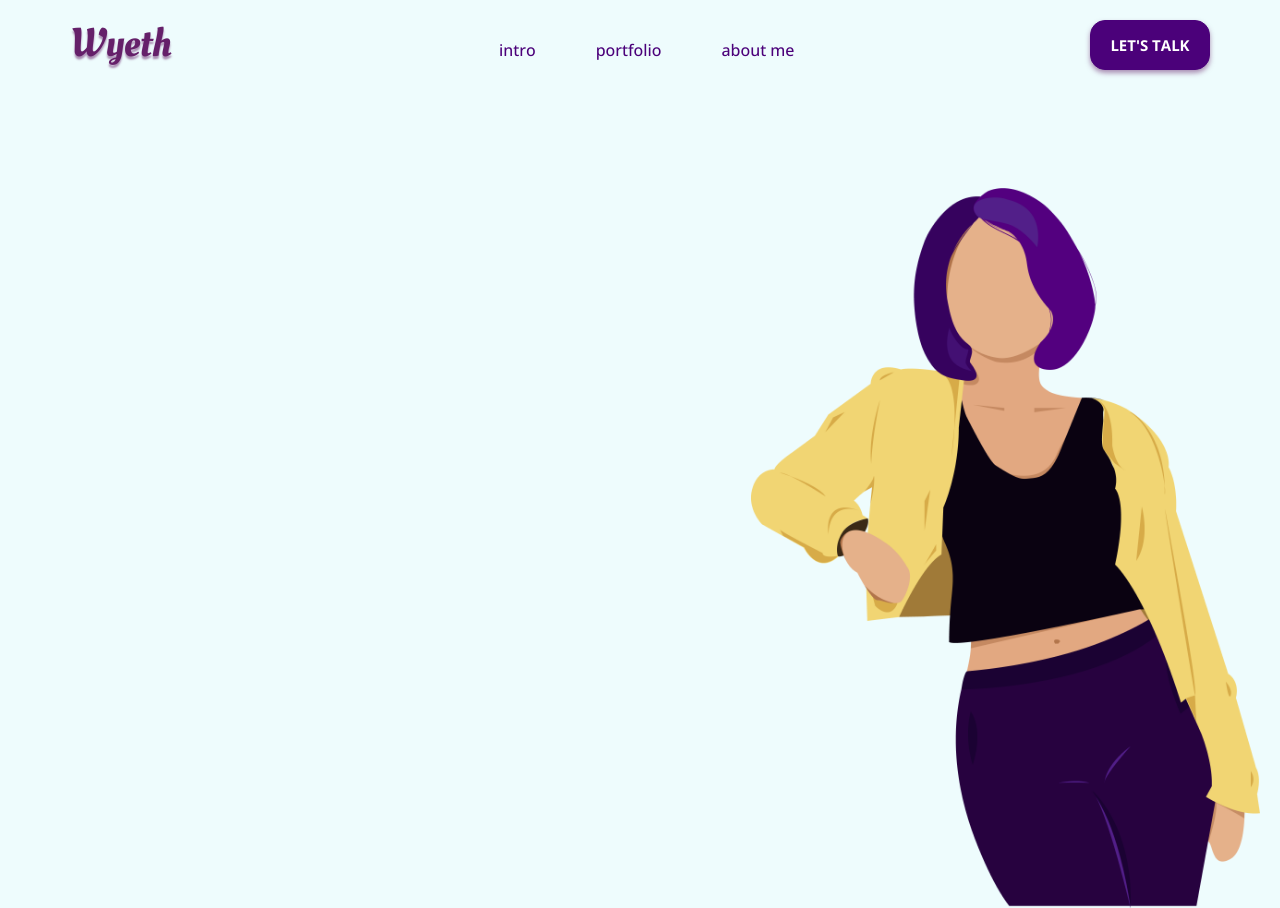
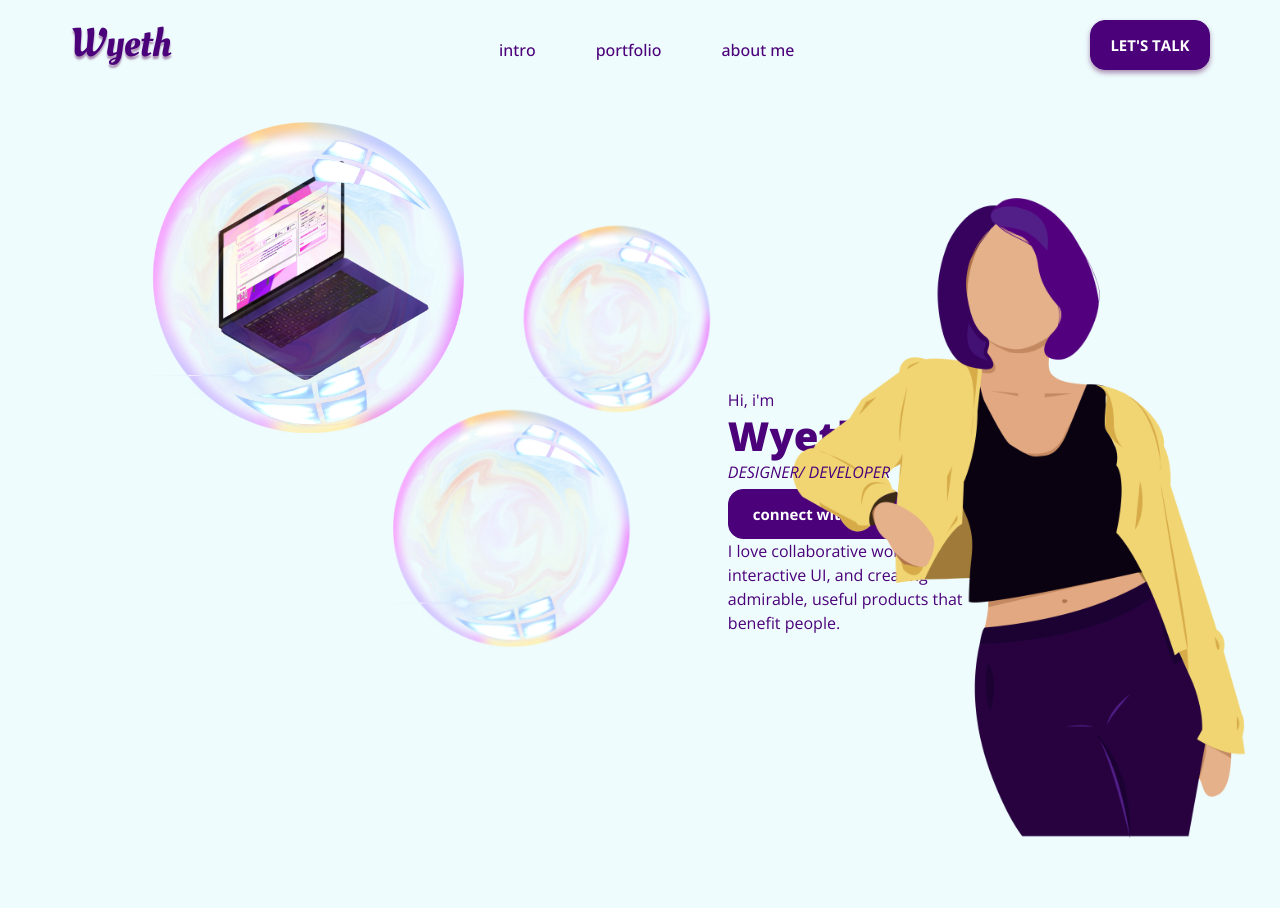
Before and after one commit to danawyeth/wyeth-balbin, a React (Create React App) app: page / in a window 1280 px wide. Built offline with nearby package versions, Linux system fonts and the light colour scheme.

Commit message:
Some progress on the intro.jsx. Bubbles are animated. And fixed locations of bubbles. To add: bg bubble image, hover connect with me buttton with socials and also 2 bubbles has no pics yet. I dunno if i forgot somet-- oh yes, the hover bubble for the bubble titles. tommorow.

```diff
--- a/src/App.js
+++ b/src/App.js
@@ -8,8 +8,10 @@ import Intro from './components/Intro';
 function App() {
   return (
     <>
+    <div className="main">
       <Header/>
       <Intro/>
+      </div>
     </>
   );
 }
--- a/src/components/Header.jsx
+++ b/src/components/Header.jsx
@@ -14,7 +14,7 @@ const Header = () => {
                       <li><Link to="/about-me">about me</Link></li>
                   </ul>
               </div>
-              <button type="button" class="btn">LET'S TALK</button>
+              <button type="button" className="btn">LET'S TALK</button>
           </div>
       </header>
     </>
--- a/src/components/Intro.jsx
+++ b/src/components/Intro.jsx
@@ -1,11 +1,48 @@
-import React from 'react'
+import React from "react";
 
 const Intro = () => {
-    return (
-        <div className="intro">
-            <img className="wyeth" src="./wyeth.png" alt="" />
+  const data = [
+    {
+      intro: "Hi, i'm",
+      name: "Wyeth",
+      craft: "DESIGNER/ DEVELOPER",
+      desc: "I love collaborative work, interactive UI, and creating admirable, useful products that benefit people.",
+    },
+  ];
+  return (
+    <>
+      <div className="intro flex">
+        <div className="leftIntro">
+          <div className="flex">
+            <img className="webBubble" src="laptopBubble.png" alt="" />
+            <img className="uiBubble" src="bubble.png" alt="" />
+            <img className="tdBubble" src="bubble.png" alt="" />
+          </div>
         </div>
-    )
-}
+        <div className="rightIntro">
+          <div className="introText">
+            {data.map((data) => {
+              return (
+                <>
+                  <p className="hi">{data.intro}</p>
+                  <h1 className="name">{data.name}</h1>
+                  <p className="craft">{data.craft}</p>
+                  <button type="button" className="btn">
+                    connect with me
+                  </button>
+                  <div className="long-text">
+                    <p>{data.desc}</p>
+                  </div>
+                </>
+              );
+            })}
+          </div>
 
-export default Intro
+          <img className="wyethPng" src="./wyeth.png" alt="" />
+        </div>
+      </div>
+    </>
+  );
+};
+
+export default Intro;
--- a/src/styles/app.scss
+++ b/src/styles/app.scss
@@ -6,12 +6,15 @@ $dark-primary: #4B017A;
 $dark-primary-lighten: rgba(101, 32, 106, 0.5);
 
 * {
-  background-color: $light;
   padding: 0;
   margin: 0;
   box-sizing: border-box;
   color: $dark-primary;
   font-family: 'Open Sans', sans-serif;
+}
+
+.main {
+  background-color: $light;
 }
 
 .header {
@@ -25,7 +28,7 @@ $dark-primary-lighten: rgba(101, 32, 106, 0.5);
     h1 {
       font-family: "Oleo Script", cursive;
       text-shadow: 0 3px 2px $dark-primary-lighten;
-      color: #65206A;
+      color: d$dark-primary;
     }
     ul {
       list-style: none;
@@ -64,13 +67,133 @@ $dark-primary-lighten: rgba(101, 32, 106, 0.5);
     }
   }
 }
+
 .intro {
     height: 100vh;
+    display: flex;
+    margin-top: 10px;
+    //flex-wrap: wrap;
+    //flex-shrink: 0;
+    //background: transparent;
 
-    .wyeth {
-        margin-top: 90px;
-        margin-right: 20px;
-        height: 90%;
-        float: right;
+
+    .leftIntro{
+        width: 58%;
+        position: relative;
+
+
+        .flex {
+            margin-top: -20px;
+            position: inherit;
+            overflow: hidden;
+            display: flex;
+            flex-flow: row wrap;
+            align-items: center;
+
+
+            .webBubble {
+                width: 50%;
+                height: 50%;
+                margin-left: 120px;
+                animation: animate 10s ease-in-out infinite;
+
+                @keyframes animate {
+                    0%, 100%
+                      {
+                        transform: translateY(-10px);
+                      }
+                    50%
+                      {
+                        transform: translateY(10px);
+                      }
+                    }
+
+            }
+            .uiBubble {
+                width: 30%;
+                height: 30%;
+                margin-left: 20px;
+                margin-top: 80px;
+                animation: animate 11s ease-in-out infinite;
+
+                @keyframes animate {
+                    0%, 100%
+                      {
+                        transform: translateY(-10px);
+                      }
+                    50%
+                      {
+                        transform: translateY(10px);
+                      }
+                    }
+            }
+            .tdBubble {
+                width: 38%;
+                height: 380%;
+                margin-left: 368px;
+                margin-top: -65px;
+                animation: animate 8s ease-in-out infinite;
+
+                @keyframes animate {
+                    0%, 100%
+                      {
+                        transform: translateY(-10px);
+                      }
+                    50%
+                      {
+                        transform: translateY(10px);
+                      }
+                    }
+            }
+
+        }
     }
+    .rightIntro {
+        width: 44%;
+
+        .introText {
+            position: absolute;
+            float: left;
+            margin: 280px 0 0 0;
+            //z-index: 4; 115px
+
+
+            .hi {margin: 0;}
+            .name {font-weight: 800;margin: 0;}
+            .craft {
+                font-style: italic;
+                margin: 0;
+                z-index: 100;
+                position: absolute;
+            }
+            button {
+                height: 50px;
+                margin-top: 29px;
+                padding: 0 24px;
+                border-radius: 15px;
+                font-weight: 700;
+                font-size: 15px;
+                color: #fff;
+                background-color: $dark-primary;
+                border-color: $dark-primary;
+
+                &:hover {
+                }
+            }
+
+            .long-text {
+                width: 240px;
+            }
+        }
+        .wyethPng {
+            position: relative;
+            //z-index: 6;
+            margin-top: 90px;
+            margin-right: 35px;
+            height: 640px;
+            float: right;
+            //opacity: 0.8;
+        }
+    }
+
 }
```
Also changed, not shown: public/bubble.png (added), public/laptopBubble.png (added).
